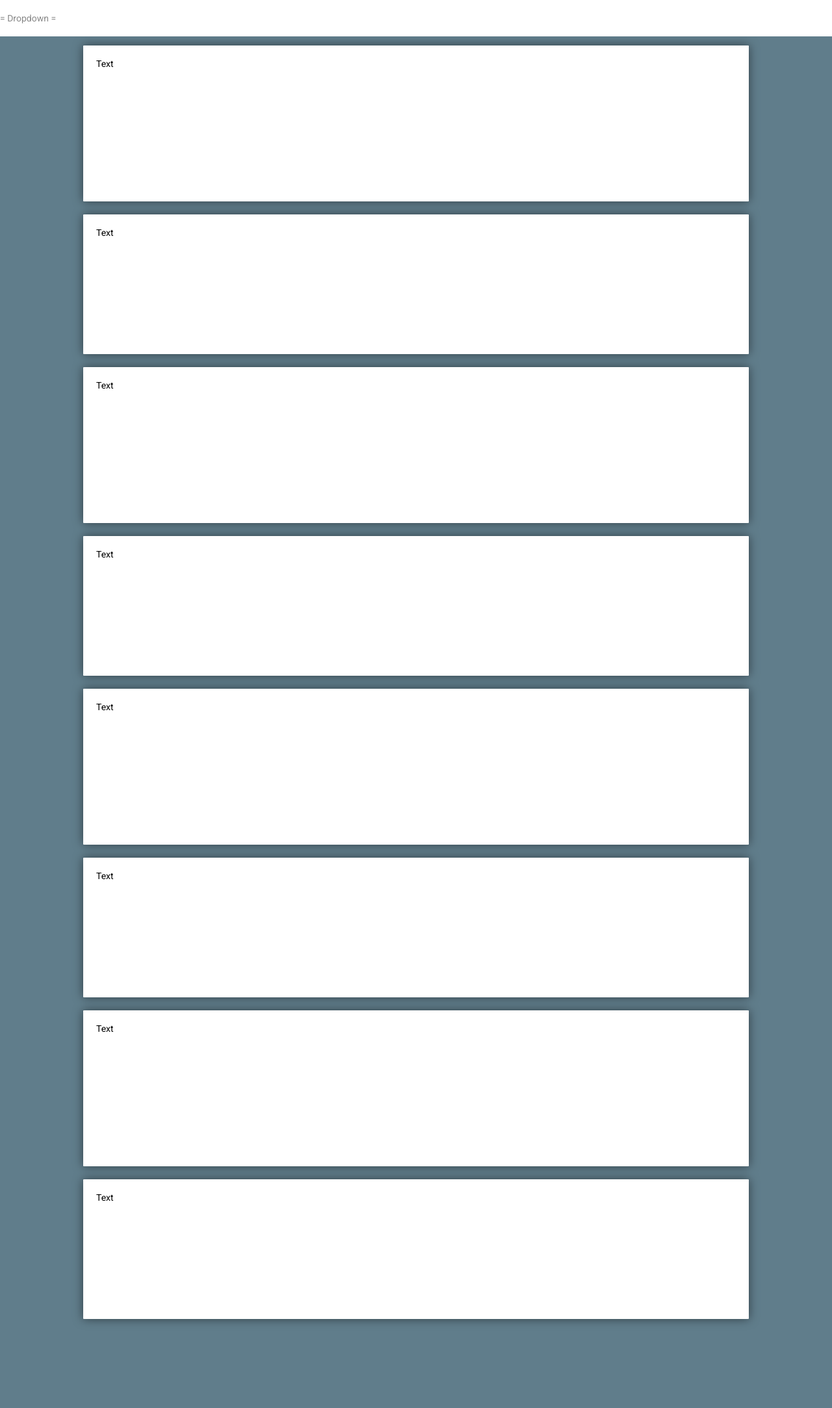
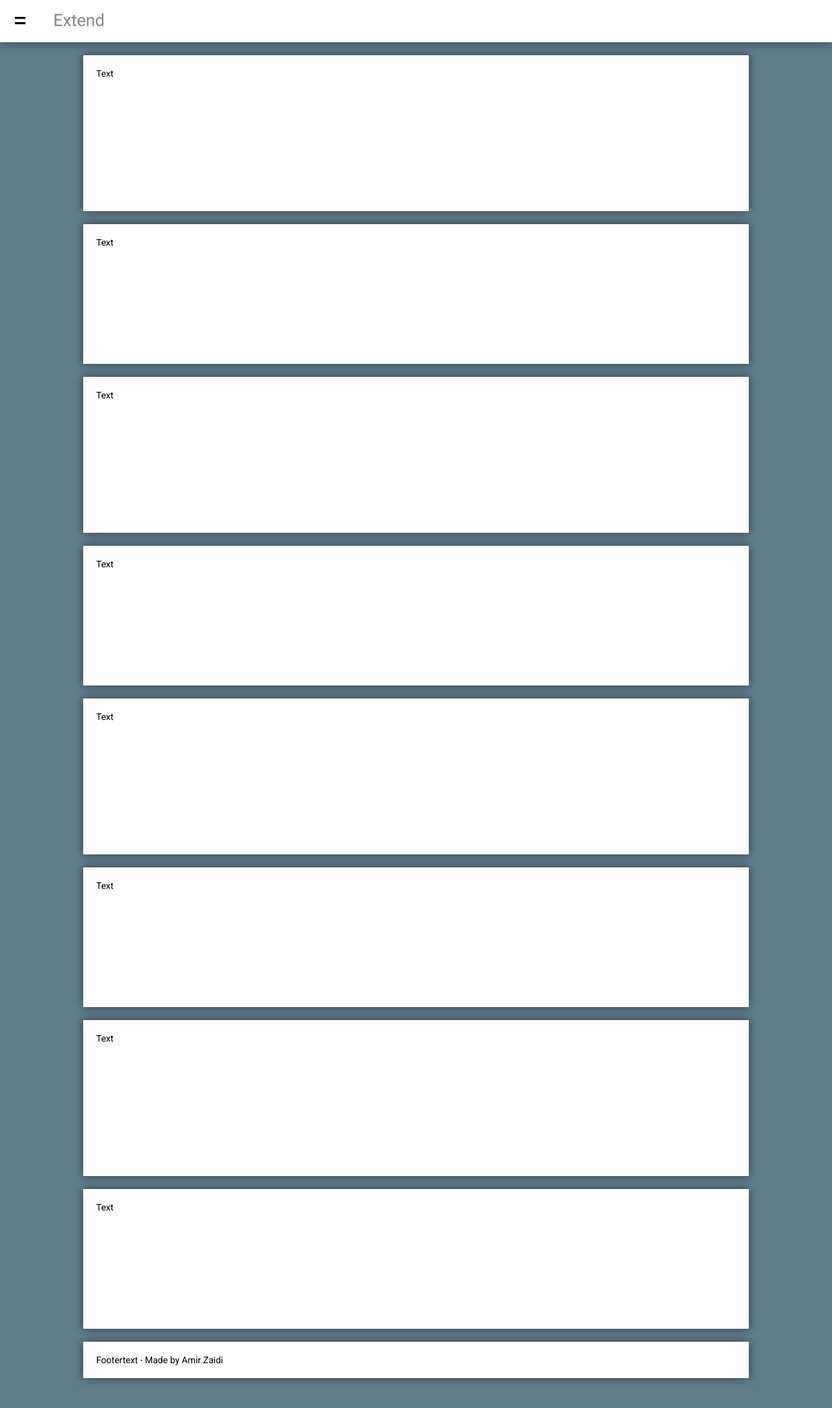
Before and after one commit to Amirzaidi/wwwroot, a PHP site: page /root/themes/dropdown/index.php in a window 1280 px wide. Shown: the top 2167 px of the page at 65% size. Run offline with PHP 8.4, Linux system fonts and the light colour scheme.

Commit message:
Added top bar with dropdown

```diff
--- a/themes/dropdown/index.php
+++ b/themes/dropdown/index.php
@@ -4,10 +4,7 @@
 	<link rel="stylesheet" type="text/css" href="main.css" />
 	<meta name="viewport" content="width=device-width, initial-scale=0.85">
 </head>
-<body>
-	<div style="position: fixed; background: #fff; padding: 20px 0; z-index: 2; width: 100%;">
-		<a href="#dropdown">= Dropdown =</a>
-	</div>
+<body id="barextend">
 	<div id="dropdown">
 		<div id="dropdownmenu">
 			<a href="#"><div>Frontpage</div></a>
@@ -25,7 +22,16 @@
 			</div>
 		</a>
 	</div>
-	<div id="content" style="margin-top: 50px;">
+	<div id="bar">
+		<div>
+			<a href="#dropdown"><div style="padding: 8px 20px; font-size: 40px; float: left;">=</div></a>
+			<a href="#barextend"><div style="padding: 16px 20px; font-size: 26px; float: left;">Extend</div></a>
+		</div>
+		<div>
+			<a href="#"><div style="padding: 16px 20px; font-size: 26px; float: left;">Close</div></a>
+		</div>
+	</div>
+	<div id="content">
 		<div id="1" style="height: 200px">
 			Text
 		</div>
@@ -50,6 +56,9 @@
 		<div id="8" style="height: 175px">
 			Text
 		</div>
+		<div>
+			Footertext - Made by Amir Zaidi
+		</div>
 	</div>
 </body>
 </html>
--- a/themes/dropdown/main.css
+++ b/themes/dropdown/main.css
@@ -4,7 +4,7 @@ body {
 	margin: 0;
 	font: 14px Roboto;
 	font-weight: 400;
-	text-shadow: 0 1px rgba(255, 255, 255, 0.6);
+	text-shadow: 0 1px rgba(230, 230, 230, 0.6);
 	min-width: 320px;
 	background: #607D8B;
 }
@@ -16,11 +16,20 @@ body, html {
 a {
 	color: #888;
 	text-decoration: none;
-	transition: color 0.75s;
+	transition: color 1s;
 }
 
 a:hover {
 	color: #000;
+}
+
+::-webkit-scrollbar, ::-webkit-scrollbar-track {
+	width: 10px;
+	background: #ddd !important;
+}
+
+::-webkit-scrollbar-thumb {
+	background: #fff !important;
 }
 
 body > #dropdown {
@@ -34,7 +43,7 @@ body > #dropdown {
 	transition: height 0.35s ease-out;
 	top: 0;
 	overflow: show;
-	z-index: 2;
+	z-index: 3;
 }
 
 body > #dropdown:target {
@@ -54,6 +63,7 @@ body > #dropdown > #dropdownmenu {
 	z-index: 2;
 	position: relative;
 	overflow: hidden;
+	transition: width 0.25s ease-out, margin 0.25s ease-out;
 }
 
 @keyframes scroll {
@@ -74,7 +84,7 @@ body > #dropdown:target > #dropdownmenu {
 	animation-fill-mode: forwards;
 }
 
-body > #dropdown > #dropdownmenu::-webkit-scrollbar, ::-webkit-scrollbar-track {
+body > #dropdown > #dropdownmenu::-webkit-scrollbar, body > #dropdown > #dropdownmenu::-webkit-scrollbar-track {
 	width: 10px;
 	background: rgba(38, 50, 56, 1) !important;
 }
@@ -130,35 +140,56 @@ body > #dropdown:target > a > #shadow {
 	animation-fill-mode: forwards;
 }
 
+body > #bar {
+	height: 65px;
+	transition: height 0.5s ease-out;
+	width: 100%;
+	top: 0;
+	position: fixed;
+	overflow-x: auto;
+	overflow-y: hidden;
+	background: #fff;
+	box-shadow: 0 0 15px rgba(0, 0, 0, 0.5);
+	z-index: 2;
+}
+
+body > #bar > div {
+	width: 100%;
+	height: 65px;
+}
+
+body#barextend:target > #bar {
+	height: 130px;
+}
+
 body > #content {
-	padding: 0 10%;
-	width: 80%;
-	height: 100%;
+	height: calc(100% - 65px);
+	transition: height 0.5s ease-out;
+	width: 100%;
+	bottom: 0;
 	position: fixed;
 	overflow: auto;
-	z-index: 1;
+}
+
+body#barextend:target > #content {
+	height: calc(100% - 130px);
 }
 
 body > #content > div {
 	box-shadow: 0 0 15px rgba(0, 0, 0, 0.5);
-	margin: 20px 0;
+	margin: 20px 10%;
 	padding: 20px;
 	background: #fff;
 	border-radius: 1px;
 }
 
-@media screen and (max-width: 320px) {
+@media screen and (max-width: 480px) {
 	body > #dropdown > #dropdownmenu {
 		width: 90%;
 		margin: 0 5%;
 	}
 
-	body > #content {
-		width: 90%;
-		padding: 0 5%;
-	}
-
 	body > #content > div {
-		margin: 15px 0;
+		margin: 15px 5%;
 	}
 }
```
